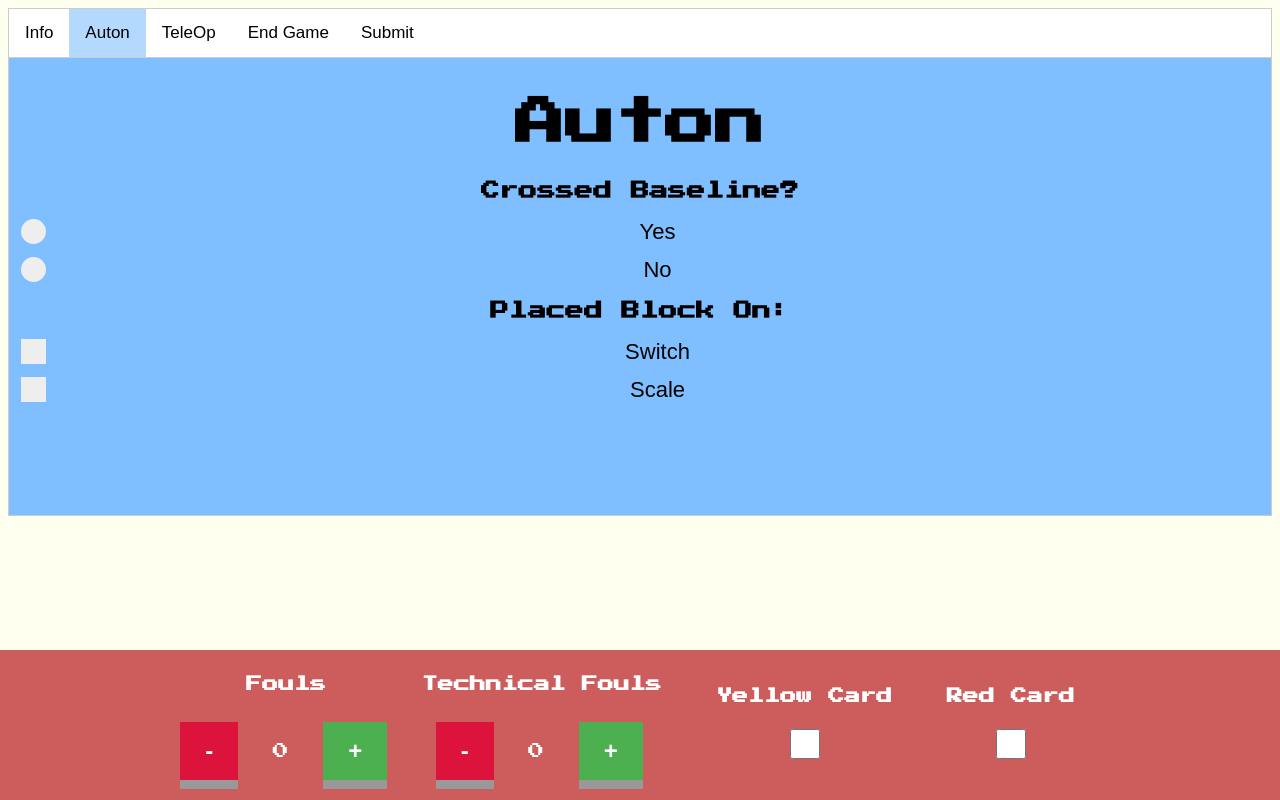
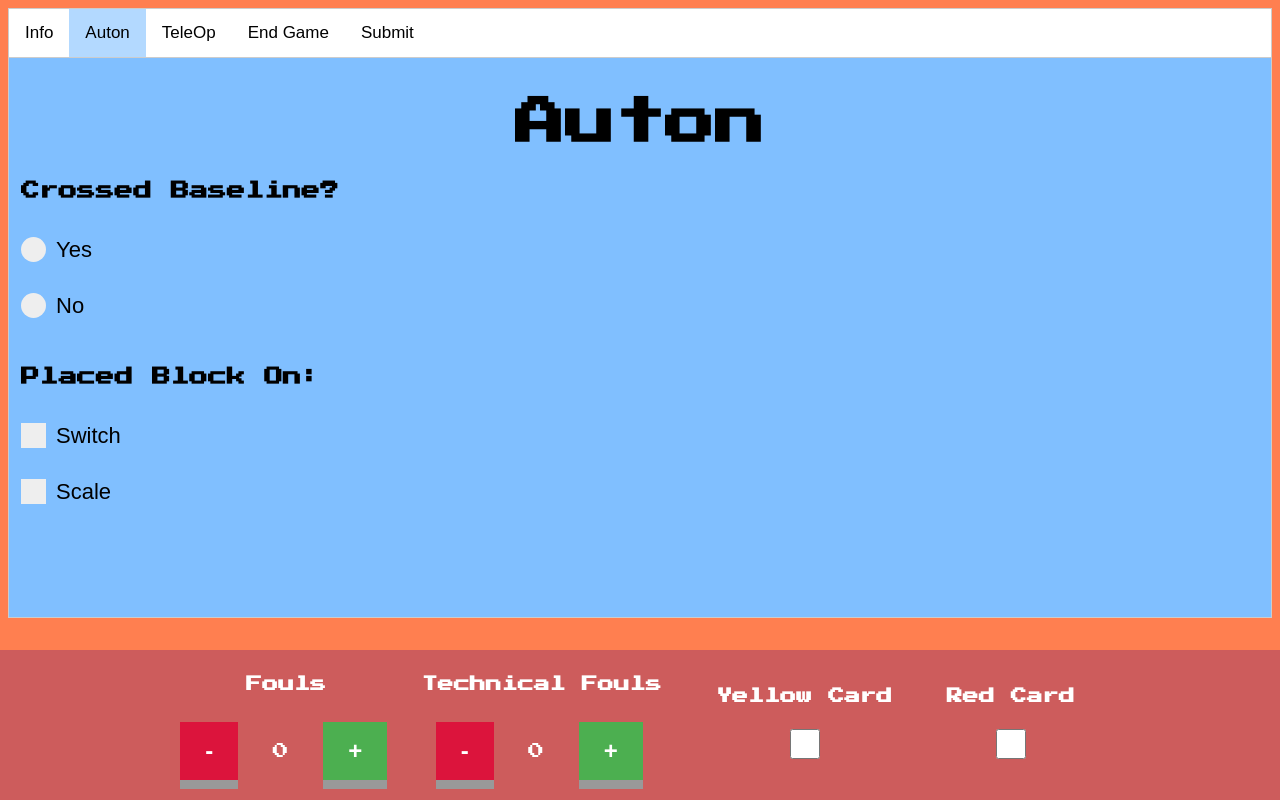
Before and after one commit to aryanindarapu/Scouting-System-2018, a PHP site: page /scoutingSystem.html in a window 1280 px wide, after a click on "Auton". Run offline with PHP 8.4, Linux system fonts and the light colour scheme.

Commit message:
commit to pull

```diff
--- a/scoutingSystem.css
+++ b/scoutingSystem.css
@@ -120,7 +120,6 @@ h4 {
 	display: inline;
 	margin-right: 25px;
 	margin-left: 25px;
-	padding-top: 100px;
 }
 
 h3 {
--- a/scoutingSystem.html
+++ b/scoutingSystem.html
@@ -16,7 +16,7 @@
 		</div>
 		<script type="text/javascript" src="TestHighlight.js"></script>
 		<style>
-			body{ background-color: ivory; }
+			body{ background-color: coral; }
 			canvas{border:1px solid red;}
 		</style>
 
@@ -47,31 +47,33 @@
 				<h3>ENDGAME</h3>
 				<p> During the final 30 seconds of play, robots will have an opportunity to climb and scale the tower.</p>
 				<br></br>
-
 			</div>
+		</center>
 
 			<div id = "Auton" class = "tabcontent">
-				<h1>Auton</h1>
-				<h3>Crossed Baseline?</h3>
+				<center>
+					<h1>Auton</h1>
+				</center>
+				<h3>Crossed Baseline?</h3><br>
 				<label class = "container">Yes
 					<input id = "crossY" type = "radio" name = "baseline">
 					<span class = "radio"></span>
-				</label>
+				</label><br>
 				<label class = "container">No
 					<input id = "crossN" type = "radio" name = "baseline">
 					<span class = "radio"></span>
-				</label>
-				<h3>Placed Block On:</h3>
+				</label><br>
+				<h3>Placed Block On:</h3><br>
 				<label class = "container">Switch
 					<input id = "switch" type = "checkbox">
 					<span class = "checkmark"></span>
-				</label>
+				</label><br>
 				<label class = "container">Scale
 					<input id = "scale" type = "checkbox">
 					<span class = "checkmark"></span>
 				</label>
 			</div>
-
+		<center>
 			<div id = "TeleOp" class = "tabcontent">
 				<h1>TeleOp</h1>
 				<canvas id="canvas" style="display: inline-block"width=300 height=300 onclick="showCoords(event);"></canvas>
@@ -82,8 +84,8 @@
 				</div>
 				<p id="demo"></p>
 			</div>
+		</center>
 
-		</center>
 			<div id = "Endgame" class = "tabcontent">
 				<center>
 					<h1>Climb</h1>
@@ -120,7 +122,7 @@
 				<input type = "button" class = "submit" onclick = "submit()" value = "Submit">
 			</div>
 
-			<div class = "footer" >
+			<div class = "footer" id = "footer">
 				<br><br>
 				<div class = "Penalties" style = "display: inline-block; margin-left: 0px">
 					<h4>Fouls</h4>
```
Also changed, not shown: buttonsFooter.css (line endings or trailing spaces).
